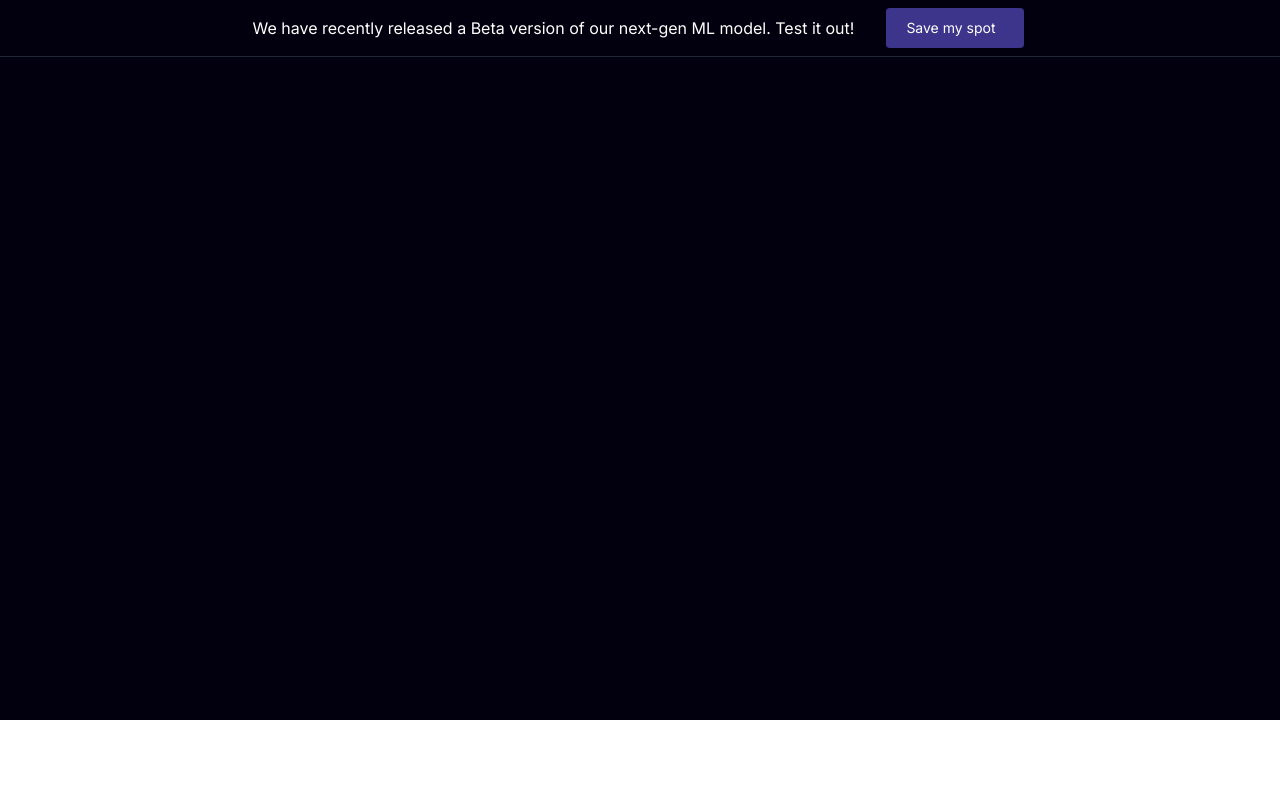
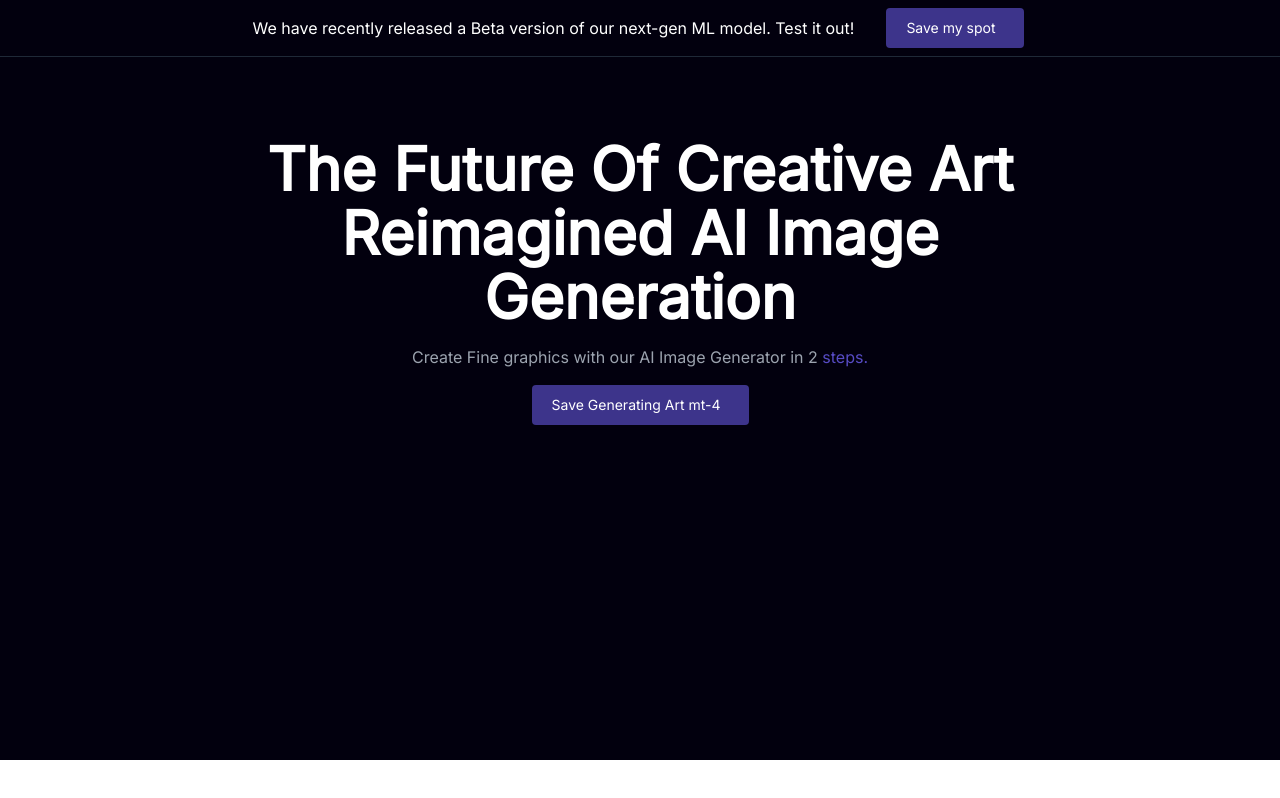
Before and after one commit to francisamidu/landing-page, a React (Vite) app: page / in a window 1280 px wide. Built offline with nearby package versions, Linux system fonts and the light colour scheme.

Commit message:
chore:Working on navbar

```diff
--- a/src/App.tsx
+++ b/src/App.tsx
@@ -1,11 +1,12 @@
 import React, { useState } from 'react';
-import { TopHeader } from './components';
+import { Hero, TopHeader } from './components';
 
 const App = () => {
   return (
     <>
-      <main className="min-h-[90vh] bg-[#02000e]">
+      <main className="min-h-[95vh] bg-[#02000e]">
         <TopHeader />
+        <Hero />
       </main>
     </>
   );
--- a/src/components/Hero.tsx
+++ b/src/components/Hero.tsx
@@ -0,0 +1,19 @@
+import React from 'react';
+import { MainButton } from '.';
+
+const Hero = () => {
+  return (
+    <div className="mt-20 flex flex-col items-center justify-center text-center">
+      <h1 className="w-3/5 text-6xl font-bold capitalize leading-[4rem]">
+        The Future of Creative Art reimagined AI Image generation
+      </h1>
+      <p className="my-4 text-gray-400">
+        Create Fine graphics with our AI Image Generator in 2{' '}
+        <span className="text-[#574bc5]">steps.</span>
+      </p>
+      <MainButton text="Save Generating Art mt-4" />
+    </div>
+  );
+};
+
+export default Hero;
--- a/src/components/TopHeader.tsx
+++ b/src/components/TopHeader.tsx
@@ -9,7 +9,7 @@ const TopHeader = () => {
         it out!
       </p>
       <div className="ml-4 flex flex-row items-center">
-        <MainButton onClick={() => {}} text="Save my spot" classNames="mr-1" />
+        <MainButton text="Save my spot" classNames="mr-1" />
       </div>
     </div>
   );
--- a/src/components/index.ts
+++ b/src/components/index.ts
@@ -1,5 +1,6 @@
+import Hero from './Hero';
 import MainButton from './MainButton';
 import SecondaryButton from './SecondaryButton';
 import TopHeader from './TopHeader';
 
-export { MainButton, SecondaryButton, TopHeader };
+export { Hero, MainButton, SecondaryButton, TopHeader };
--- a/src/interfaces/ButtonProps.ts
+++ b/src/interfaces/ButtonProps.ts
@@ -2,7 +2,7 @@ type ButtonProps = {
   classNames?: string;
   text: string;
   icon?: JSX.Element;
-  onClick: (arg: string) => void;
+  onClick?: (arg: string) => void;
   param?: string;
 };
 
```
Also changed, not shown: src/components/Navbar.tsx (added).
